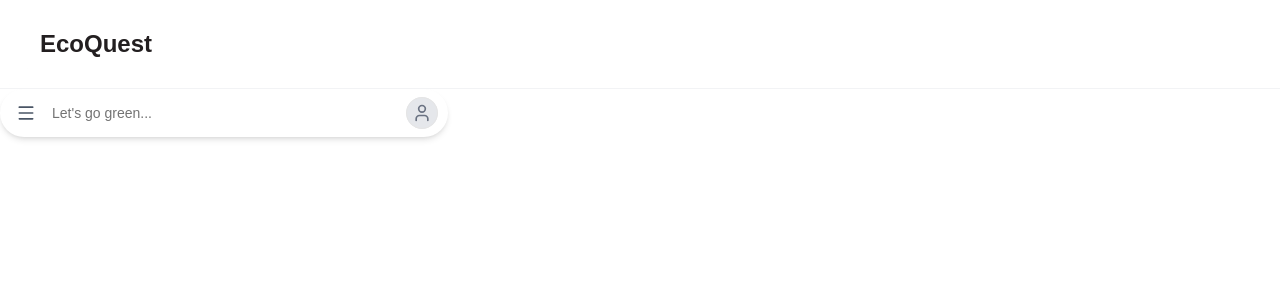
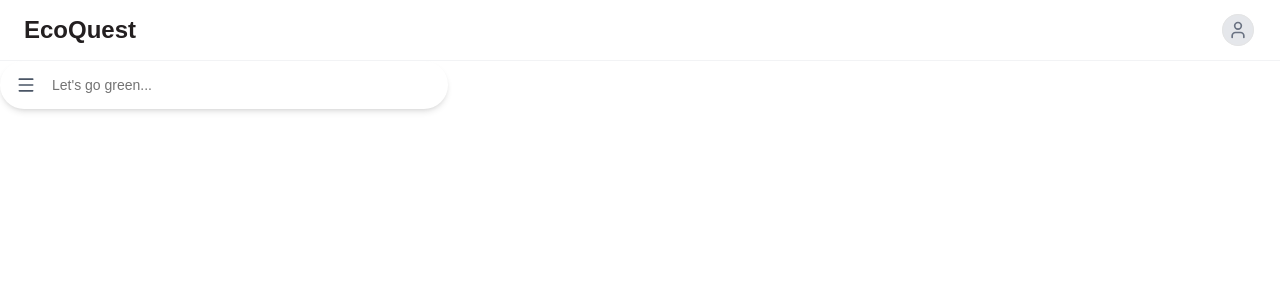
Before and after one commit to mfandohan05/hacknc2026, a React (Vite) app in the folder frontend/: page / in a window 1280 px wide. Shown: the top 300 px of the page. Built offline with nearby package versions, Linux system fonts and the light colour scheme; a web font is replaced by a local one.

Commit message:
created map search box and edited look of it

```diff
--- a/frontend/src/MapSearchBox.tsx
+++ b/frontend/src/MapSearchBox.tsx
@@ -1,27 +1,18 @@
-import { Menu, User } from "lucide-react"
-import { Avatar, AvatarFallback } from "@/components/ui/avatar"
+import { Menu } from "lucide-react"
 import { Button } from "@/components/ui/button"
 import { Input } from "@/components/ui/input"
 
 function MapSearchBox() {
     return (
-        <div className="flex w-full max-w-md items-center gap-1 rounded-full bg-white px-2 py-1.5 shadow-md transition-shadow focus-within:shadow-lg">
+        <div className="flex w-full max-w-md items-center gap-1 rounded-full bg-white mr-4 px-2 py-1.5 shadow-md transition-shadow focus-within:shadow-lg">
             <Button variant="ghost" size="icon-lg" className="rounded-full" aria-label="Menu">
                 <Menu className="size-5 text-gray-600" />
             </Button>
             <Input
                 type="text"
                 placeholder="Let's go green..."
-                aria-label="Search the map"
                 className="h-9 flex-1 border-0 bg-transparent px-1 text-base shadow-none focus-visible:border-0 focus-visible:ring-0 dark:bg-transparent"
             />
-            <Button variant="ghost" size="icon-lg" className="rounded-full" aria-label="Account">
-                <Avatar>
-                    <AvatarFallback className="bg-gray-200">
-                        <User className="size-5 text-gray-500" />
-                    </AvatarFallback>
-                </Avatar>
-            </Button>
         </div>
     )
 }
--- a/frontend/src/NavigationBar.tsx
+++ b/frontend/src/NavigationBar.tsx
@@ -1,7 +1,18 @@
+import { Avatar, AvatarFallback } from "@/components/ui/avatar"
+import { Button } from "@/components/ui/button"
+import { User } from "lucide-react";
+
 function NavigationBar() {
     return (
-        <nav className="sticky top-0 z-50 flex border-b-1 border-gray-200/50 items-center px-6 py-3 bg-white/30 backdrop-blur-md backdrop-saturate-150">
-            <h1 className="text-[#231F20] text-2xl font-semibold p-4">EcoQuest</h1>
+        <nav className="sticky top-0 z-50 flex border-b-1 border-gray-200/50 items-center px-6 py-3 bg-white/30 backdrop-blur-md backdrop-saturate-150 justify-between">
+            <h1 className="text-[#231F20] text-2xl font-semibold">EcoQuest</h1>
+            <Button variant="ghost" size="icon-lg" className="rounded-full" aria-label="Account">
+                <Avatar>
+                    <AvatarFallback className="bg-gray-200">
+                        <User className="size-5 text-gray-500" />
+                    </AvatarFallback>
+                </Avatar>
+            </Button>
         </nav>
     )
 }
```
